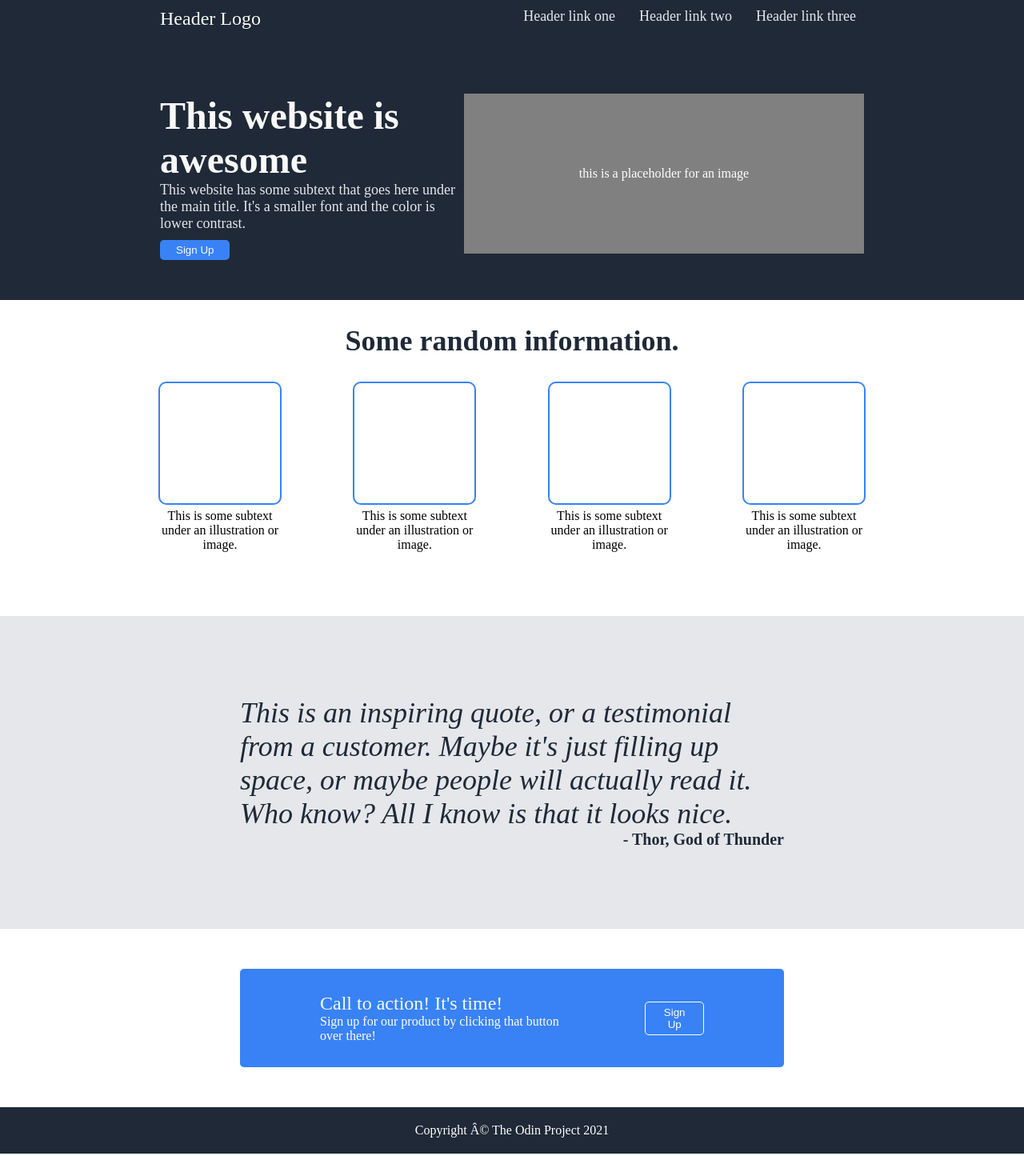
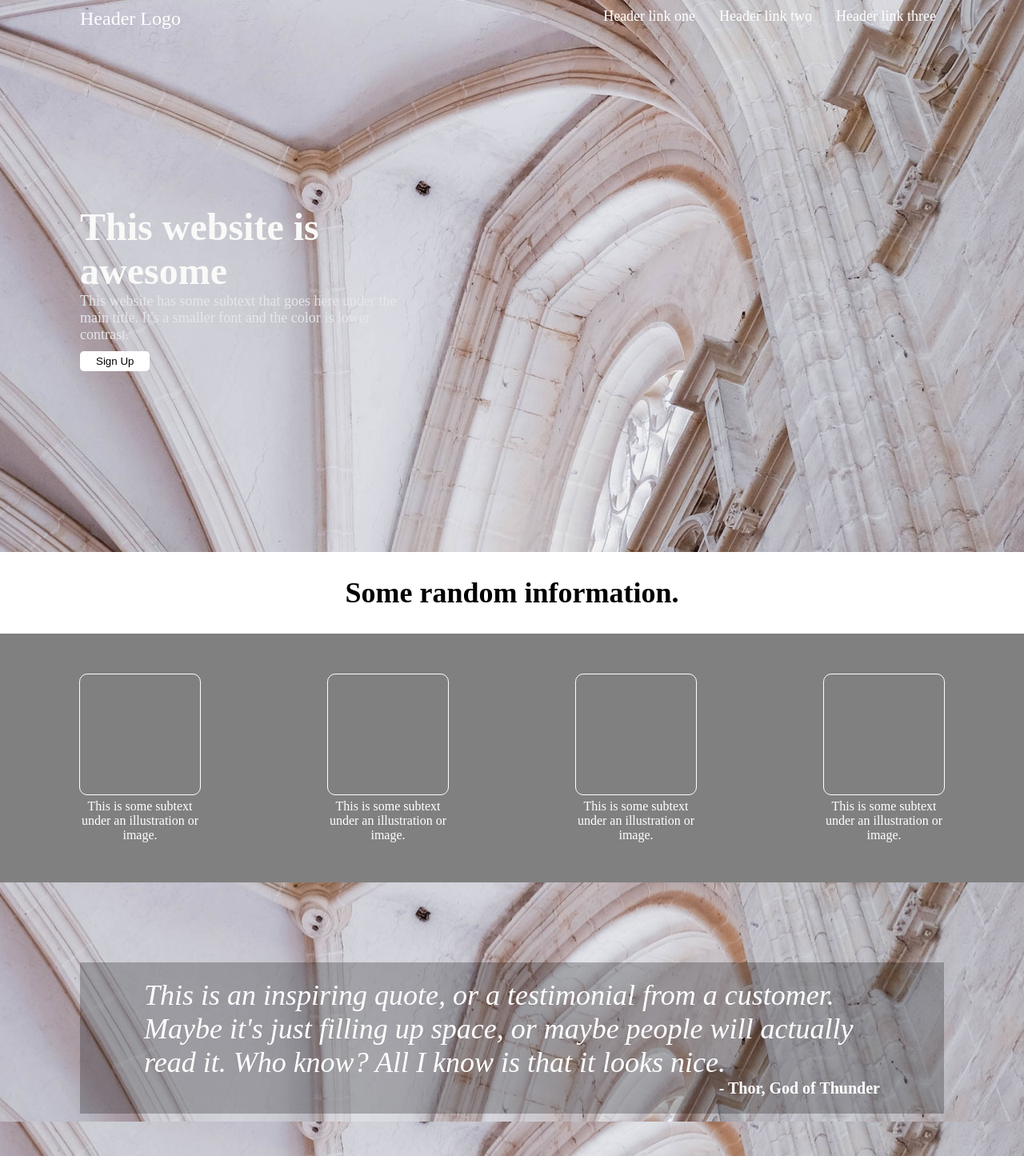
Before and after one commit to waxingrose/Landing-Page, a plain HTML site: page index.html in a window 1280 px wide. Shown: the top 1445 px of the page at 80% size. Drawn offline with Linux system fonts and the light colour scheme.

Commit message:
modified style.css and index.html

```diff
--- a/index.html
+++ b/index.html
@@ -8,12 +8,16 @@
 <body>
     <div class="body">
         <div class="block-one">
-            <div class="logo">Header Logo</div>
-            <ul>
+            <div class="header-transparency">
+                <div class="left-logo">
+                    <div class="logo">Header Logo</div>
+                <ul>
                 <li><a href="#">Header link one</a></li>
                 <li><a href="#">Header link two</a></li>
                 <li><a href="#">Header link three</a></li>
             </ul>
+                </div>
+            </div>
         </div>
 
         <div class="block-two">
@@ -23,13 +27,14 @@
                 <button class="button">Sign Up</button>
             </div>
             <div class="right-column">
-                <div class="image-placeholder">this is a placeholder for an image</div>
+                <!--<div class="image-placeholder">this is a placeholder for an image</div>-->
             </div>
         </div>
 
         <div class="info-header">Some random information.</div>
 
         <div class="block-three">
+            <div class="image-transparency">
             <div class="child">
                 <div class="image"></div><div class="subtext">This is some subtext under an illustration or image.</div>
             </div>
@@ -42,11 +47,14 @@
             <div class="child">
                 <div class="image"></div><div class="subtext">This is some subtext under an illustration or image.</div>
             </div>
+            </div>
         </div>
 
         <div class="block-four">
+            <div class="quote-transparency">
             <div class="quote">This is an inspiring quote, or a testimonial from a customer. Maybe it's just filling up space, or maybe people will actually read it. Who know? All I know is that it looks nice.</div>
             <div class="author">- Thor, God of Thunder</div>
+            </div>
         </div>
 
         <div class="block-five">
@@ -61,7 +69,9 @@
             </div>
         </div>
 
-        <div class="footer">Copyright © The Odin Project 2021</div>
+        <div class="footer">
+            <div class="footer-transparency">Copyright © The Odin Project 2021</div>
+        </div>
     </div>
 </body>
 </html>
--- a/style.css
+++ b/style.css
@@ -9,13 +9,37 @@ body {
     min-height: 100%; /*push footer*/
 }
 
-.block-one, .block-two, .block-three, .block-four, .block-five {
-    padding: 0 200px;
+.header-transparency, .header-transparency, .block-two, .block-three, .block-four, .block-five {
+    padding: 0 100px;
+}
+
+.block-two, .block-three, .block-four, .block-five, .footer {
+    background-image: url("./images/bg.jpeg");
+    background-repeat: no-repeat;
+    background-attachment: fixed;
+    background-position: center;
+}
+
+.footer-transparency, .quote-transparency {
+    background: rgba(0,0,0,0.25);
+}
+
+.header-transparency {
+    position: fixed;
+    top: 0;
+    left: 0;
+    right: 0;
+    padding-top: 10px;
+    padding-bottom: 10px;
+}
+
+.quote-transparency {
+    padding: 20px 80px;
 }
 
 a {
     font-size: 18px;
-    color: #E5E7EB;
+    color: white;
     text-decoration: none;
 }
 
@@ -28,7 +52,7 @@ a {
 .info-header {
     font-size: 36px;
     font-weight: 800;
-    color: #1F2937;
+    color: black;
     text-align: center;
     padding: 30px;
 }
@@ -38,15 +62,17 @@ a {
     color: #E5E7EB;
 }
 
-.block-one {
+.left-logo {
     display: flex;
     justify-content: space-between;
-    background: #1F2937;
-    color: white;
-    padding-top: 10px;
 }
 
-.logo, .call-to-action {
+.logo {
+    font-size: 24px;
+    color: white;
+}
+
+.call-to-action {
     font-size: 24px;
     color: #F9FAF8;
 }
@@ -61,10 +87,11 @@ ul {
 
 .block-two {
     display: flex;
-    background: #1F2937;
     padding-top: 80px;
     padding-bottom: 50px;
     justify-content: space-between;
+    height: 70vh;
+    align-items: center;
 }
 
 .left-column {
@@ -73,10 +100,10 @@ ul {
 
 .button {
     padding: 5px 20px;
-    background: #3882F6;
+    background: white;
     margin-top: 10px;
     border-radius: 5px;
-    color: white;
+    color: black;
     border: 0;
 }
 
@@ -91,9 +118,15 @@ ul {
 }
 
 .block-three {
+    background: grey;
+}
+
+.image-transparency {
+    background: grey;
     display: flex;
     gap: 50px;
-    padding-bottom: 80px;
+    padding-top: 50px;
+    padding-bottom: 50px;
     justify-content: space-between;
 }
 
@@ -105,10 +138,14 @@ ul {
     text-align: center;
 }
 
+.subtext {
+    color: white;
+}
+
 .image {
     width: 150px;
     height: 150px;
-    border: solid 2px #3882F6;
+    border: solid 1px white;
     border-radius: 10px;
     margin-bottom: 5px;
 }
@@ -116,8 +153,8 @@ ul {
 .block-four {
     display: flex;
     flex-direction: column;
-    background: #E5E7EB;
-    padding: 100px 300px;
+    padding-top: 100px;
+    padding-bottom: 10px;
 }
 
 .quote {
@@ -127,7 +164,7 @@ ul {
     font-style: italic;
     font-weight: 100;
     font-size: 36px;
-    color: #1F2937;
+    color: white;
 }
 
 .author {
@@ -135,7 +172,7 @@ ul {
     justify-content: flex-end;
     font-weight: 700;
     font-size: 20px;
-    color: #1F2937;
+    color: white;
 }
 
 .block-five {
@@ -149,7 +186,7 @@ ul {
     display: flex;
     justify-content: center;
     align-items: center;
-    background: #3882F6;
+    background: black;
     border-radius: 5px;
     padding: 30px 100px;
     gap: 100px;
@@ -157,18 +194,17 @@ ul {
 }
 
 .sign-up {
- background: #3882F6;
+ background: white;
  border: solid 1px white;
- color: white;
+ color: black;
  border-radius: 5px;
  padding: 5px 20px;
 }
 
-.footer {
+.footer-transparency {
     display: flex;
     justify-content: center;
     align-items: center;
-    background: #1F2937;
     color: white;
     padding: 20px;
 }
```
Also changed, not shown: images/bg.jpeg (added).
